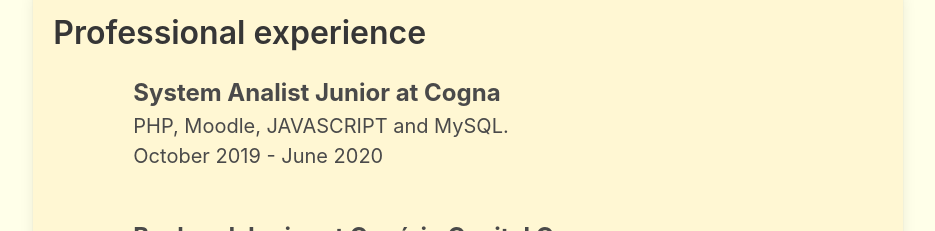
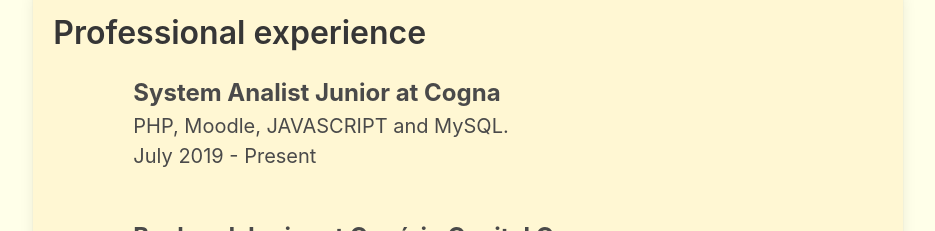
Before and after one commit to Alissonfelipe1234/AlissonFelipe, a website: page index.html in a window 1280 px wide. Shown: the part 2378-2609 px from the top of the page, without its empty margins (172-1107 px from the left). Drawn offline with Linux system fonts and the light colour scheme.

Commit message:
fix data

```diff
--- a/index.html
+++ b/index.html
@@ -411,7 +411,7 @@
           </p>
           <p class="is-size-5">PHP, Moodle, JAVASCRIPT and MySQL.</p>
           <p class="is-size-5">
-            October 2019 - June 2020
+            July 2019 - Present
           </p>
         </div>
 
```
